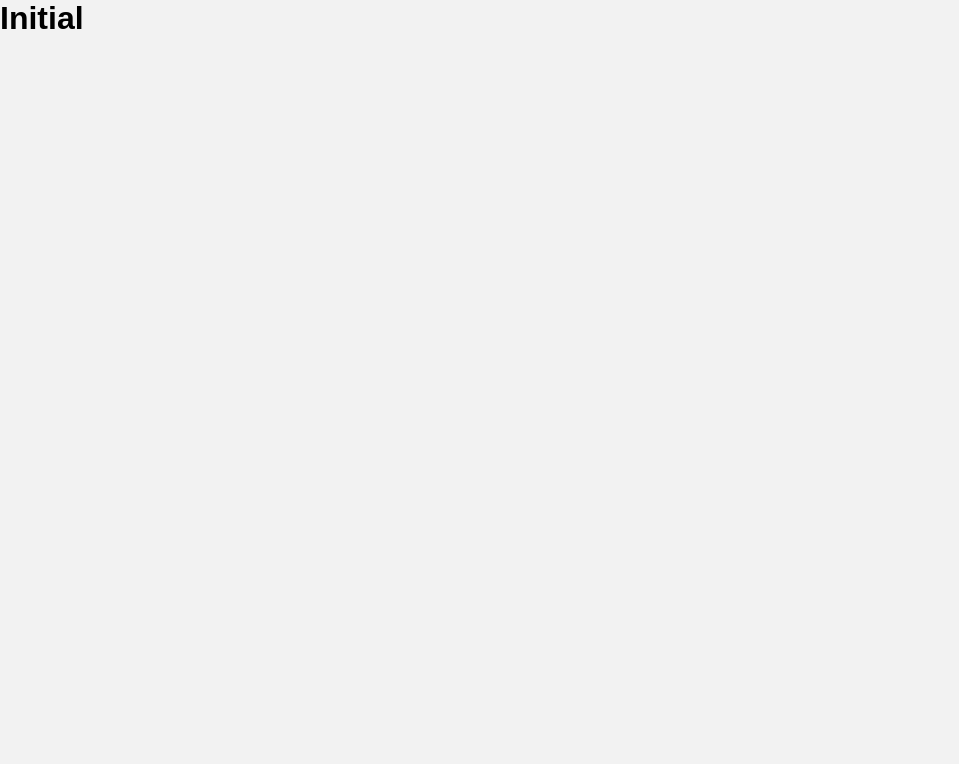
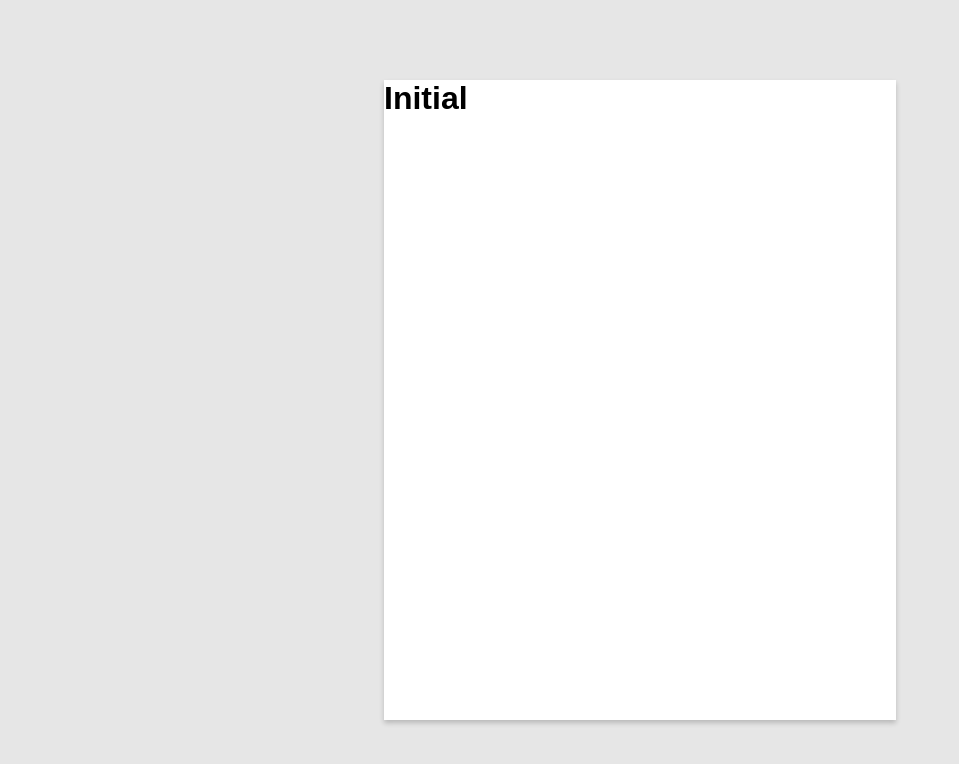
Before and after one commit to igor-ribeiro/bolao, a React (Create React App) app: page / in a window 1280 px wide. Shown: the top 764 px of the page, without its empty margins (0-959 px from the left). Built offline with nearby package versions, Linux system fonts and the light colour scheme; the HTML template or start-up script is replaced by a standard one.

Commit message:
create basic styles for App

```diff
--- /dev/null
+++ b/src/App.css
@@ -0,0 +1,29 @@
+.app-container {
+  display: flex;
+  align-items: center;
+  justify-content: center;
+  width: 100%;
+  height: 100%;
+  background: #e6e6e6;
+  font-family: sans-serif;
+}
+
+.app {
+  width: 100%;
+  height: 100%;
+  background: #fff;
+}
+
+@media (min-width: 800px) {
+  .app {
+    max-width: 80vw;
+    box-shadow: 0 3px 5px 0 rgba(0, 0, 0, .2);
+  }
+}
+
+@media (min-width: 900px) {
+  .app {
+    max-width: 40vw;
+    max-height: 80vh;
+  }
+}
--- a/src/App.js
+++ b/src/App.js
@@ -1,9 +1,15 @@
 import React, { Component } from 'react';
+
+import './App.css';
 
 class App extends Component {
   render() {
     return (
-      <h1>Initial</h1>
+      <div className="app-container">
+        <div className="app">
+          <h1>Initial</h1>
+        </div>
+      </div>
     );
   }
 }
--- a/src/global.css
+++ b/src/global.css
@@ -1,11 +1,14 @@
+* {
+  box-sizing: border-box;
+}
+
 body,
-html {
+html,
+#root {
   width: 100%;
   height: 100%;
   margin: 0;
   padding: 0;
-  background: #f2f2f2;
-  font-family: sans-serif;
 }
 
 h1,
```
